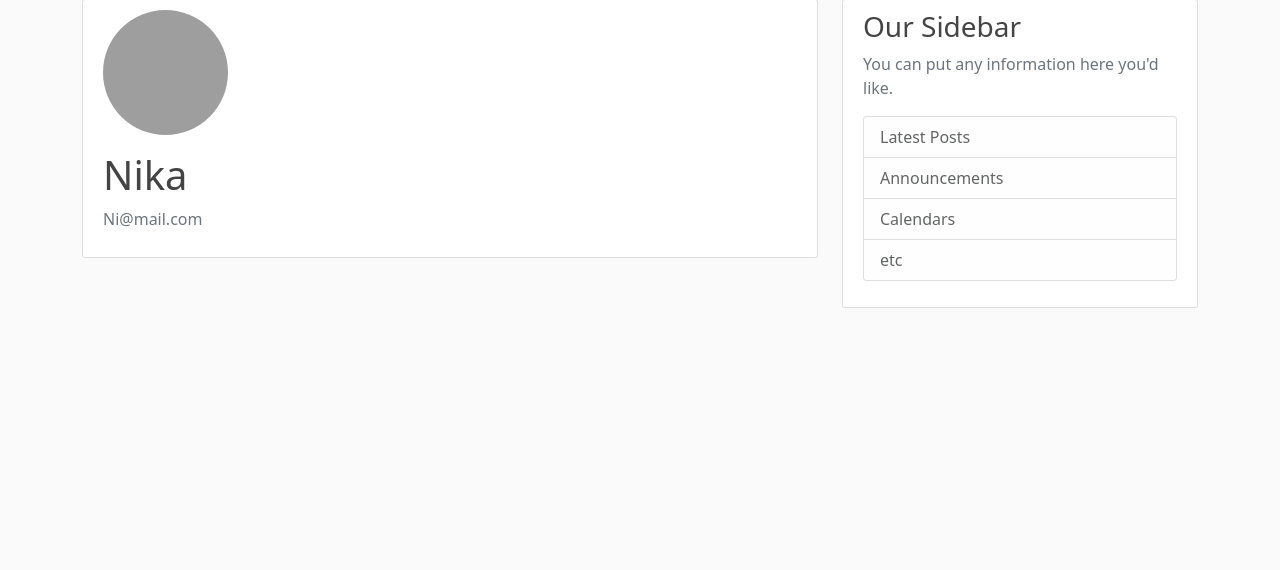
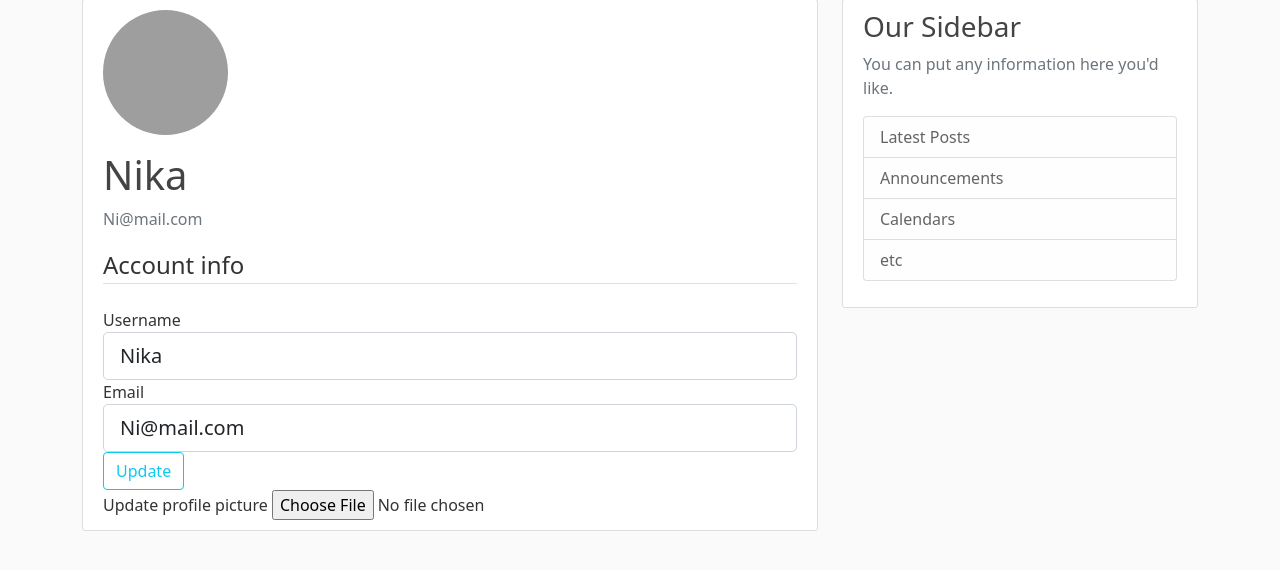
Before and after one commit to Kolyavolkov/diploma, a Flask app: page /account in a window 1280 px wide. Shown: the part 81-651 px from the top of the page. Run offline with Flask 2, Linux system fonts and the light colour scheme; a user stored in the database is signed in; some libraries are stand-ins or nearby versions; grey boxes are pictures that could not be loaded.

Commit message:
added profile pics

```diff
--- a/diplom/forms.py
+++ b/diplom/forms.py
@@ -1,4 +1,6 @@
 from flask_wtf import FlaskForm
+from flask_wtf.file import FileField, FileAllowed
+from flask_login import current_user
 from wtforms import StringField, PasswordField, SubmitField, BooleanField
 from wtforms.validators import DataRequired, Length, Email, EqualTo, ValidationError
 from diplom.models import User, Post
@@ -32,3 +34,26 @@ class LoginForm(FlaskForm):
     password = PasswordField("Password", validators=[DataRequired()])
     remember = BooleanField("Remember me ")
     submit = SubmitField("Log in")
+
+
+class UpdateAccountForm(FlaskForm):
+    username = StringField(
+        "Username", validators=[DataRequired(), Length(min=2, max=20)]
+    )
+    email = StringField("Email", validators=[DataRequired(), Email()])
+    picture = FileField(
+        "Update profile picture", validators=[FileAllowed(["jpg", "png"])]
+    )
+    submit = SubmitField("Update")
+
+    def validate_username(self, username):
+        if username.data != current_user.username:
+            user = User.query.filter_by(username=username.data).first()
+            if user:
+                raise ValidationError("That username is alredy taken.")
+
+    def validate_email(self, email):
+        if email.data != current_user.email:
+            user = User.query.filter_by(email=email.data).first()
+            if user:
+                raise ValidationError("That email is alredy taken.")
--- a/diplom/routes.py
+++ b/diplom/routes.py
@@ -1,6 +1,9 @@
+import os
+import secrets
+from PIL import Image
 from flask import render_template, url_for, flash, redirect, request
 from diplom import app, db, bcrypt
-from diplom.forms import RegistrationForm, LoginForm
+from diplom.forms import RegistrationForm, LoginForm, UpdateAccountForm
 from diplom.models import User, Post
 from flask_login import login_user, logout_user, current_user, login_required
 
@@ -70,8 +73,35 @@ def logout():
     return redirect(url_for("home"))
 
 
-@app.route("/account")
+def save_picture(form_picture):
+    random_hex = secrets.token_hex(8)
+    _, f_ext = os.path.splitext(form_picture.filename)
+    picture_fn = random_hex + f_ext
+    picture_path = os.path.join(app.root_path, "static/profile_pics", picture_fn)
+    output_size = (125, 125)
+    i = Image.open(form_picture)
+    i.thumbnail(output_size)
+    i.save(picture_path)
+    return picture_fn
+
+
+@app.route("/account", methods=["GET", "POST"])
 @login_required
 def account():
+    form = UpdateAccountForm()
+    if form.validate_on_submit():
+        if form.picture.data:
+            picture_file = save_picture(form.picture.data)
+            current_user.image_file = picture_file
+        current_user.username = form.username.data
+        current_user.email = form.email.data
+        db.session.commit()
+        flash("Account updated", "success")
+        return redirect(url_for("account"))
+    elif request.method == "GET":
+        form.username.data = current_user.username
+        form.email.data = current_user.email
     image_file = url_for("static", filename="profile_pics/" + current_user.image_file)
-    return render_template("account.html", title="Account", image_file=image_file)
+    return render_template(
+        "account.html", title="Account", image_file=image_file, form=form
+    )
--- a/diplom/templates/account.html
+++ b/diplom/templates/account.html
@@ -8,6 +8,50 @@
             <p class="text-secondary">{{ current_user.email }}</p>
         </div>
     </div>
-    <!-- FORM HERE -->
+        <form method="POST" action="" enctype="multipart/form-data">
+            {{ form.hidden_tag() }}
+            <fieldset class="form-group">
+                <legend class="border-bottom mb-4">Account info</legend>
+                <div class="form-group">
+                    {{ form.username.label(class="form-control-label") }}
+                    {% if form.username.errors %}
+                        {{ form.username(class="form-control form-control-lg is-invalid") }}
+                        <div class="invalid-feedback">
+                            {% for error in form.username.errors %}
+                                <span>{{ error }}</span>
+                            {% endfor %}
+                        </div>
+                    {% else %}
+                        {{ form.username(class="form-control form-control-lg") }}
+                    {% endif %}
+
+                </div>
+                <div class="form-group">
+                    {{ form.email.label(class="form-control-label") }}
+                    {% if form.email.errors %}
+                        {{ form.email(class="form-control form-control-lg is-invalid") }}
+                        <div class="invalid-feedback">
+                            {% for error in form.email.errors %}
+                                <span>{{ error }}</span>
+                            {% endfor %}
+                        </div>
+                    {% else %}
+                        {{ form.email(class="form-control form-control-lg") }}
+                    {% endif %}
+                </div>
+            </fieldset>
+            <div class="form-group">
+                {{ form.submit(class="btn btn-outline-info") }}
+            </div>
+            <div class="form-group">
+                {{ form.picture.label() }}
+                {{ form.picture(class="form-control-file") }}
+                {% if form.picture.errors %}
+                    {% for error in form.picture.errors %}
+                        <span class="text-danger">{{ error }}</span></br>
+                    {% endfor %}
+                {% endif %}
+            </div>
+        </form>
 </div>
 {% endblock content %}
--- a/requirements.txt
+++ b/requirements.txt
@@ -12,6 +12,7 @@ idna==3.2
 itsdangerous==2.0.1
 Jinja2==3.0.1
 MarkupSafe==2.0.1
+Pillow==8.3.2
 pycparser==2.20
 six==1.16.0
 SQLAlchemy==1.4.23
```
Also changed, not shown: diplom/site.db.
